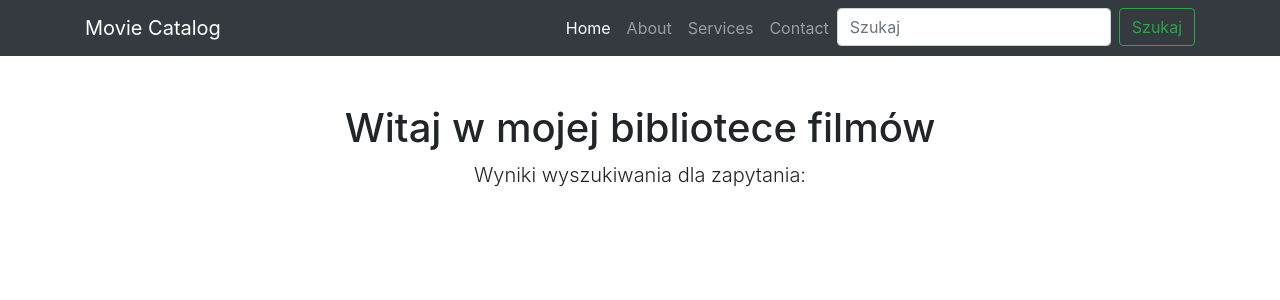
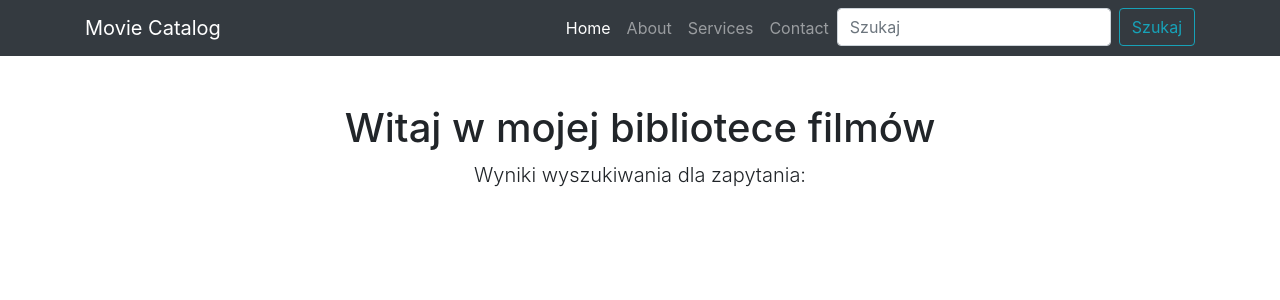
Before and after one commit to robert3731/movies_catalogue, a Flask app: page /search in a window 1280 px wide. Shown: the top 300 px of the page. Run offline with Flask 2, Linux system fonts and the light colour scheme; some libraries are stand-ins or nearby versions.

Commit message:
Small fixtures

```diff
--- a/templates/homepage.html
+++ b/templates/homepage.html
@@ -28,7 +28,7 @@
 
             </div>
             <div class="card-footer text-center">
-                <a href="{{ url_for('movie_details', movie_id=movie.id) }}">Pokaż więcej</a>
+                <a href="{{ url_for('movie_details', movie_id=movie.id) }}" class="btn btn-outline-info">Pokaż więcej</a>
             </div>
         </div>
     </div>
--- a/templates/index.html
+++ b/templates/index.html
@@ -43,8 +43,10 @@
           </li>
           <li>
               <form class="form-inline" action="/search" method="GET">
-                <input class="form-control mr-sm-2" type="text" value="{% if search_query %}{{ search_query }}{% endif %}" placeholder="Szukaj" aria-label="Search" name="q">
-                <button class="btn btn-outline-success" type="submit">Szukaj</button>
+                <input class="form-control mr-sm-2" type="text"
+                       value="{% if search_query %}{{ search_query }}{% endif %}"
+                       placeholder="Szukaj" aria-label="Search" name="q">
+                <button class="btn btn-outline-info" type="submit">Szukaj</button>
               </form>
           </li>
         </ul>
--- a/templates/search.html
+++ b/templates/search.html
@@ -15,7 +15,7 @@
           <h4 class="card-title">{{ movie.title }}</h4>
         </div>
         <div class="card-footer text-center">
-          <a href="{{ url_for('movie_details', movie_id=movie.id) }}" class="btn btn-primary">Pokaz więcej</a>
+          <a href="{{ url_for('movie_details', movie_id=movie.id) }}" class="btn btn-outline-info">Pokaz więcej</a>
         </div>
     </div>
   </div>
```
